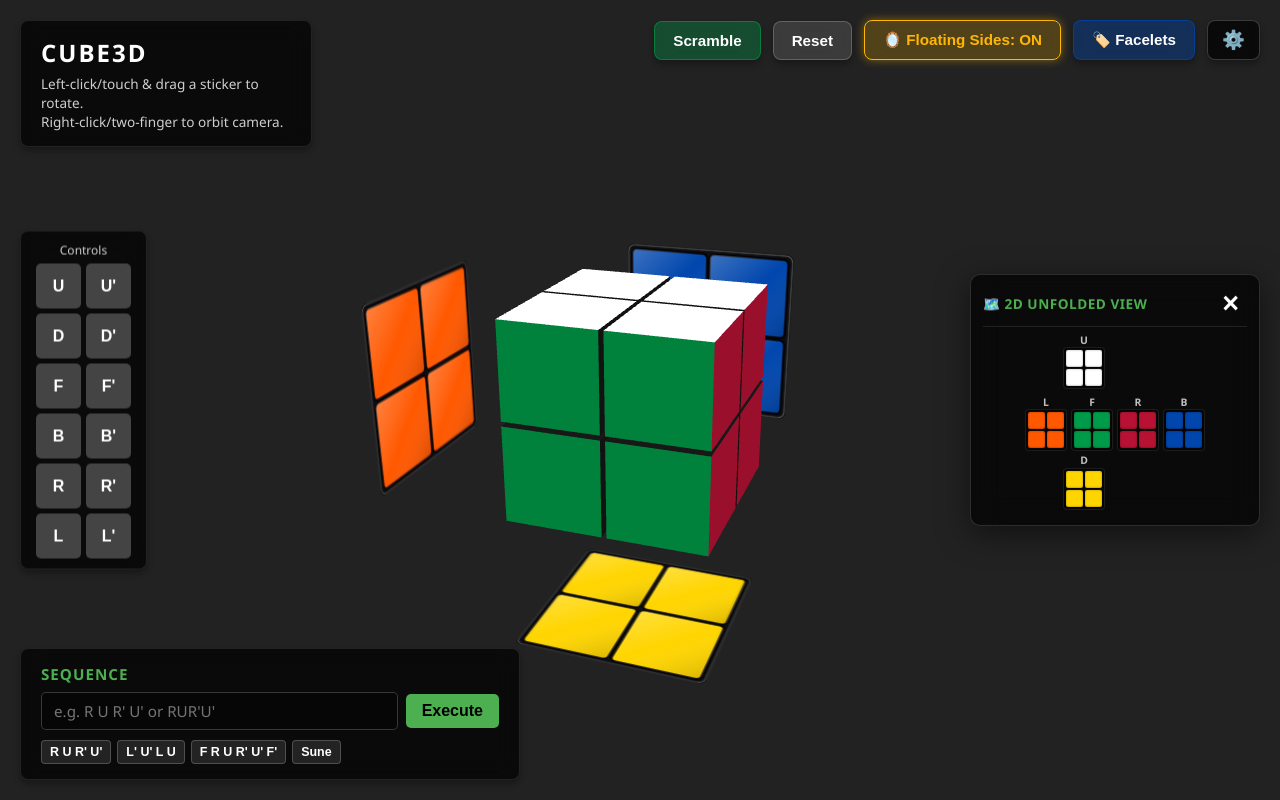
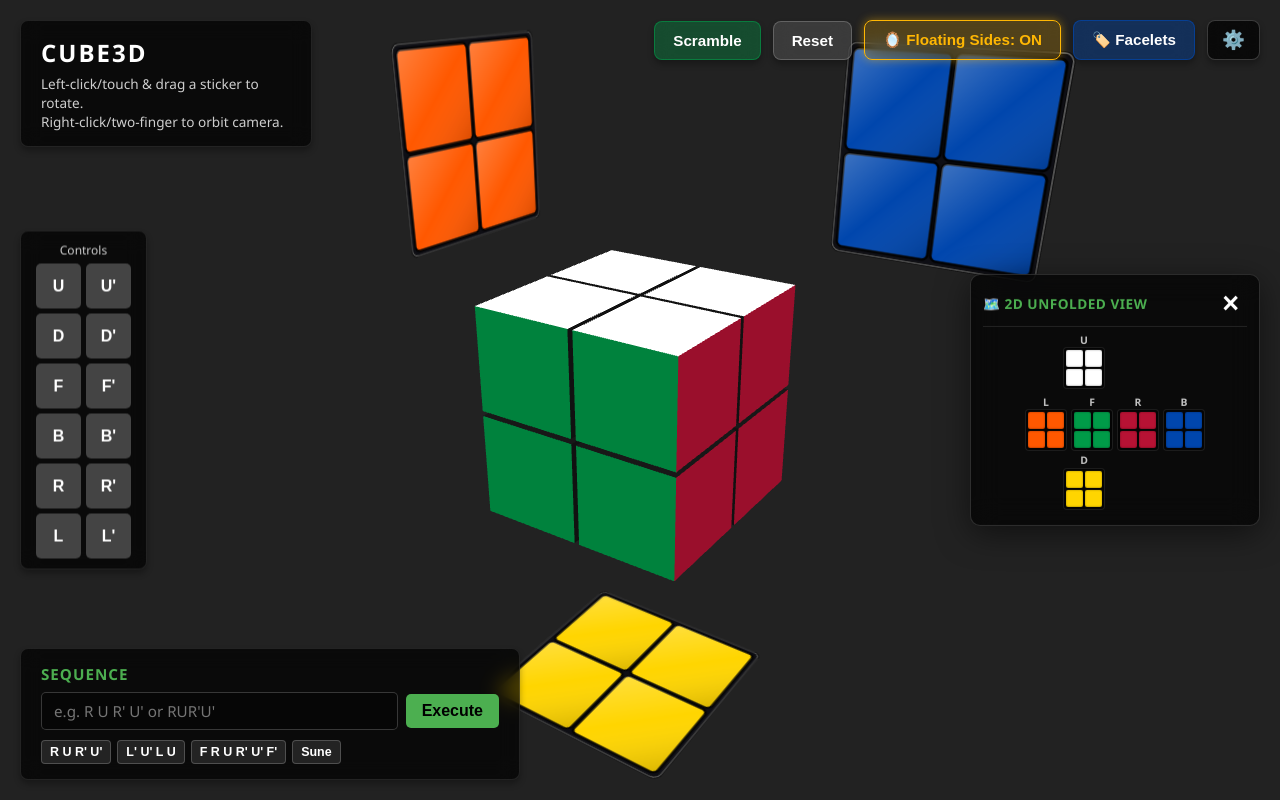
Before and after one commit to skitchwinters/rubiks-cube-2x2, a plain HTML site: page index.html in a window 1280 px wide. Drawn offline with nearby package versions, Linux system fonts and the light colour scheme; animation ran at ten frames a second.

Commit message:
fix: elevate back and left floating mirrors and optimize isometric camera to ensure all 4 facets of all 3 mirror faces are fully visible

```diff
--- a/cube.js
+++ b/cube.js
@@ -23,7 +23,7 @@ function playTurnSound() {
 const container = document.getElementById('canvas-container');
 const scene = new THREE.Scene();
 const camera = new THREE.PerspectiveCamera(45, window.innerWidth / window.innerHeight, 0.1, 100);
-camera.position.set(3, 3.5, 8.5);
+camera.position.set(4.5, 3.8, 6.8);
 
 const renderer = new THREE.WebGLRenderer({ antialias: true, alpha: true });
 renderer.setSize(window.innerWidth, window.innerHeight);
@@ -88,7 +88,7 @@ const MIRROR_SIZE = 2.05;
 
 const mirrorConfigs = {
     D: { // Down face (Yellow) - lies in XZ plane, normal +Y (facing up towards camera)
-        pos: new THREE.Vector3(0, -MIRROR_DIST, 0),
+        pos: new THREE.Vector3(0.1, -2.9, 0.4),
         rot: new THREE.Euler(-Math.PI / 2, 0, 0),
         quadrants: [
             [ [1, 0], [1, 1] ],
@@ -96,7 +96,7 @@ const mirrorConfigs = {
         ]
     },
     U: { // Up face (White) - lies in XZ plane, normal -Y (facing down towards camera)
-        pos: new THREE.Vector3(0, MIRROR_DIST, 0),
+        pos: new THREE.Vector3(-0.1, 2.9, -0.4),
         rot: new THREE.Euler(Math.PI / 2, 0, 0),
         quadrants: [
             [ [0, 0], [0, 1] ],
@@ -104,7 +104,7 @@ const mirrorConfigs = {
         ]
     },
     L: { // Left face (Orange) - lies in YZ plane, normal +X (facing right towards camera)
-        pos: new THREE.Vector3(-MIRROR_DIST, 0, 0),
+        pos: new THREE.Vector3(-2.6, 2.0, -0.8),
         rot: new THREE.Euler(0, Math.PI / 2, 0),
         quadrants: [
             [ [0, 1], [0, 0] ],
@@ -112,7 +112,7 @@ const mirrorConfigs = {
         ]
     },
     R: { // Right face (Red) - lies in YZ plane, normal -X (facing left towards camera)
-        pos: new THREE.Vector3(MIRROR_DIST, 0, 0),
+        pos: new THREE.Vector3(2.6, -2.0, 0.8),
         rot: new THREE.Euler(0, -Math.PI / 2, 0),
         quadrants: [
             [ [0, 0], [0, 1] ],
@@ -120,7 +120,7 @@ const mirrorConfigs = {
         ]
     },
     B: { // Back face (Blue) - lies in XY plane, normal +Z (facing forward towards camera)
-        pos: new THREE.Vector3(0, 0, -MIRROR_DIST),
+        pos: new THREE.Vector3(1.8, 2.0, -2.4),
         rot: new THREE.Euler(0, 0, 0),
         quadrants: [
             [ [0, 1], [0, 0] ],
@@ -128,7 +128,7 @@ const mirrorConfigs = {
         ]
     },
     F: { // Front face (Green) - lies in XY plane, normal -Z (facing backward towards camera)
-        pos: new THREE.Vector3(0, 0, MIRROR_DIST),
+        pos: new THREE.Vector3(-1.8, -2.0, 2.4),
         rot: new THREE.Euler(0, Math.PI, 0),
         quadrants: [
             [ [0, 0], [0, 1] ],
@@ -480,7 +480,7 @@ function recordMove() {
     // We just note a change happened.
 }
 
-const INITIAL_CAMERA_POS = new THREE.Vector3(3, 3.5, 8.5);
+const INITIAL_CAMERA_POS = new THREE.Vector3(4.5, 3.8, 6.8);
 const INITIAL_TARGET_POS = new THREE.Vector3(0, 0, 0);
 
 function resetCamera(duration = 350) {
@@ -1695,6 +1695,10 @@ function toggleFloatingSides(forcedState) {
         btn.innerText = '🪞 Floating Sides: ' + (floatingSidesEnabled ? 'ON' : 'OFF');
     }
 
+    if (floatingSidesEnabled && typeof resetCamera === 'function') {
+        resetCamera(400);
+    }
+
     updateFloatingSides();
 }
 
--- a/index.html
+++ b/index.html
@@ -4,7 +4,7 @@
   <meta charset="UTF-8">
   <meta name="viewport" content="width=device-width, initial-scale=1.0, maximum-scale=1.0, user-scalable=no">
   <title>3D 2x2x2 Rubik's Cube Simulator</title>
-  <link rel="stylesheet" href="style.css?v=24">
+  <link rel="stylesheet" href="style.css?v=25">
   <link rel="manifest" href="manifest.json">
   <script src="https://unpkg.com/three@0.128.0/build/three.min.js"></script>
   <script src="https://unpkg.com/three@0.128.0/examples/js/controls/OrbitControls.js"></script>
@@ -131,11 +131,11 @@
     <div class="net-container" id="net-container"></div>
   </div>
 
-  <script src="cube.js?v=24"></script>
+  <script src="cube.js?v=25"></script>
   <script>
     if ('serviceWorker' in navigator) {
       window.addEventListener('load', () => {
-        navigator.serviceWorker.register('sw.js?v=24').then(reg => {
+        navigator.serviceWorker.register('sw.js?v=25').then(reg => {
           reg.update();
         }).catch(err => {
           console.log('ServiceWorker registration failed: ', err);
--- a/sw.js
+++ b/sw.js
@@ -1,9 +1,9 @@
-const CACHE_NAME = 'cube2x2-cache-v24';
+const CACHE_NAME = 'cube2x2-cache-v25';
 const urlsToCache = [
   './',
   './index.html',
-  './style.css?v=24',
-  './cube.js?v=24',
+  './style.css?v=25',
+  './cube.js?v=25',
   './manifest.json',
   'https://unpkg.com/three@0.128.0/build/three.min.js',
   'https://unpkg.com/three@0.128.0/examples/js/controls/OrbitControls.js'
```
